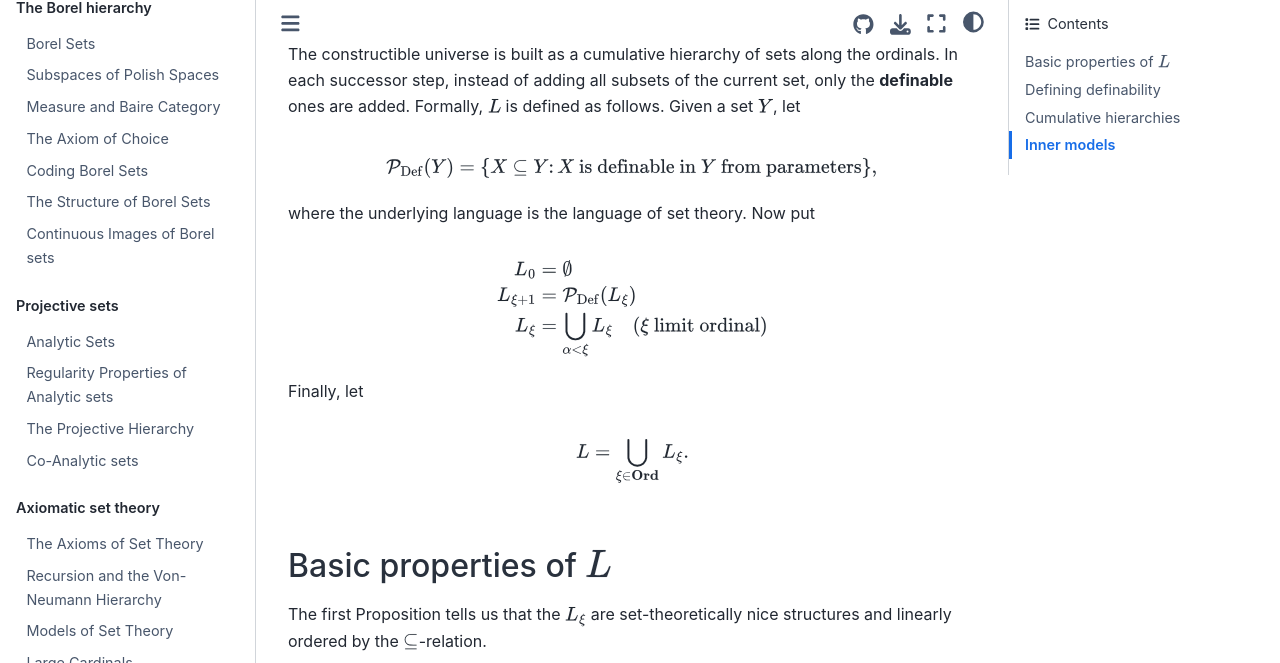
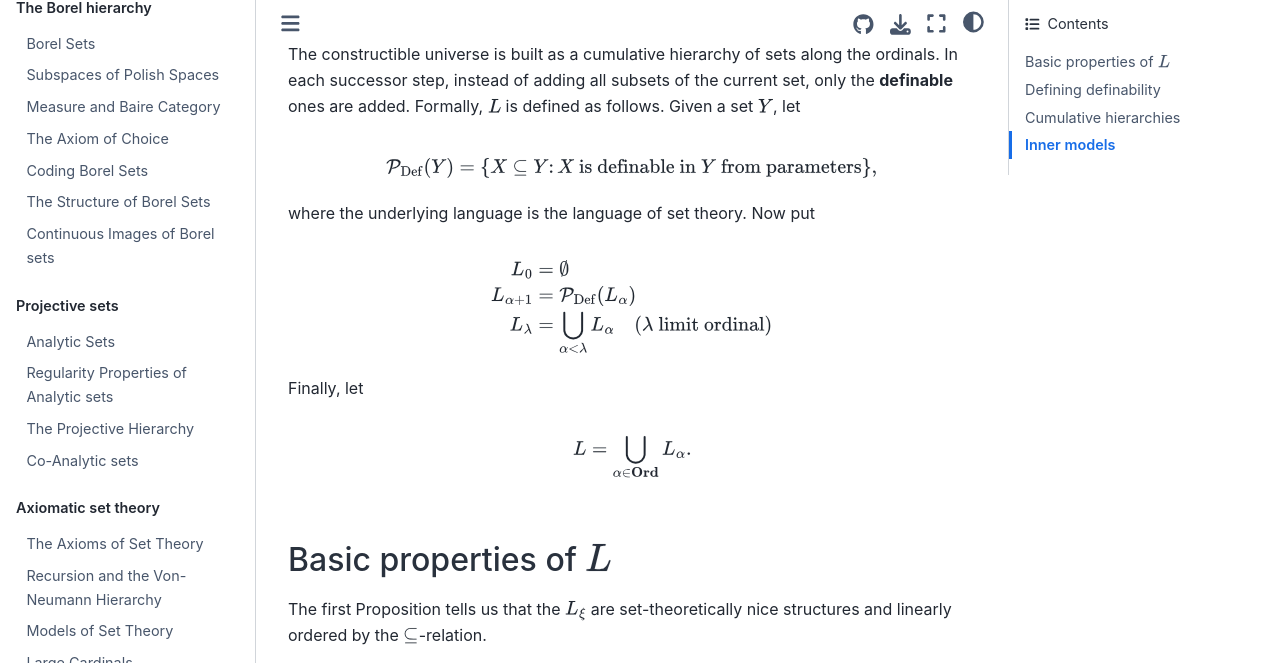
Before and after one commit to 28left/descriptive_set_theory, a Jupyter Book: the page built from constructible.md, in a window 1280 px wide and 900 px high, scrolled down 315 px, cut to the strip 0-663 px from the top of the window. Built offline with Jupyter Book 1.0.4 settings and Sphinx 7.4.7 and the Sphinx Book theme 1.1.4, drawn with Linux system fonts in a browser that asks for light colours; some of the changed text lies outside the part shown.

Commit message:
some fixes

```diff
--- a/constructible.md
+++ b/constructible.md
@@ -42,13 +42,13 @@ $$
 where the underlying language is the language of set theory. Now put
 \begin{align*}
 	L_0 & = \emptyset \\
-	L_{\xi+1} & = \mathcal{P}_{\Op{Def}}(L_\xi)  \\
-	L_{\xi} & = \bigcup_{\alpha < \xi} L_\xi \quad  \text{($\xi$ limit ordinal)} \\
+	L_{\alpha+1} & = \mathcal{P}_{\Op{Def}}(L_\alpha)  \\
+	L_{\lambda} & = \bigcup_{\alpha < \lambda} L_\alpha \quad  \text{($\lambda$ limit ordinal)} \\
 \end{align*}
 Finally, let
 
 $$
-	L = \bigcup_{\xi \in\Ord} L_\xi.
+	L = \bigcup_{\alpha \in\Ord} L_\alpha.
 $$
 
 
@@ -194,7 +194,7 @@ The Theorem is proved via induction over the structure of $\varphi$. For atomic
 
 We can now formalize the notion of definability we used informally above in the definition of $L$:
 
-> $\mathcal{P}_{\Op{Def}}(a) = \{ x \subseteq a \colon \exists e \: (\Op{Fml}^1_a \: \wedge \: x = \{z \in a\colon (a,e) \models e(z)\})\}$
+> $\mathcal{P}_{\Op{Def}}(a) = \{ x \subseteq a \colon \exists e \: (\Op{Fml}^1_a(e) \: \wedge \: x = \{z \in a\colon (a,e) \models e(z)\})\}$
 
 Here, $e(z)$ is defined so that for a formula $\varphi(v_0)$ with code $e$,
 
```
Also changed, not shown: other parts of constructible.md (+1 -13 lines).
